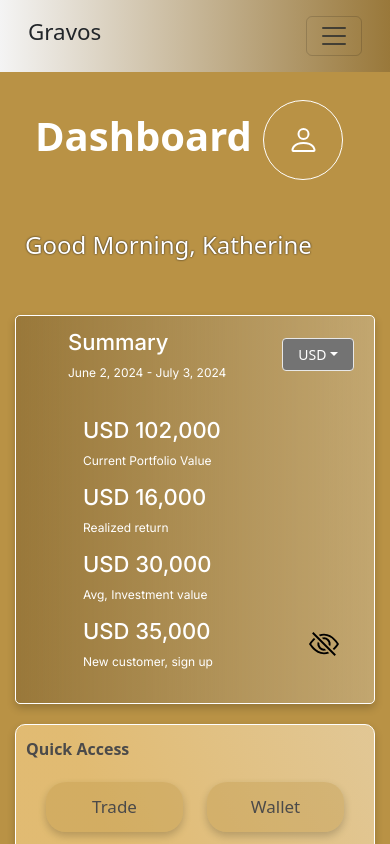
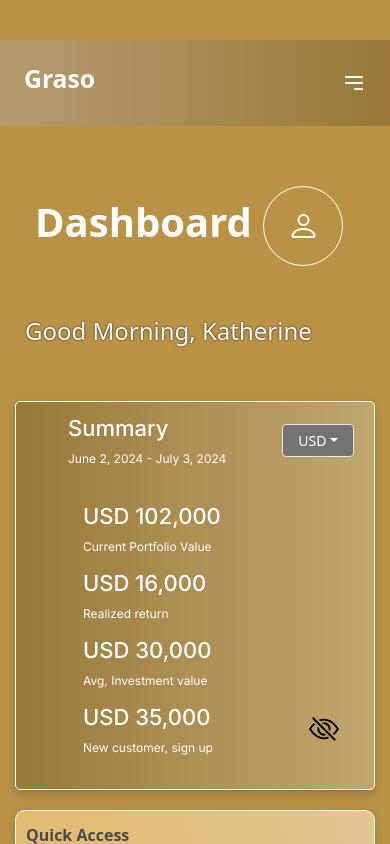
Before and after one commit to GRASO-SUIDEN/Graso, a React (Vite) app: page /dashboard in a window 390 px wide. Built offline with nearby package versions, Linux system fonts and the light colour scheme; a web font is replaced by a local one.

Commit message:
mobile nav

```diff
--- /dev/null
+++ b/src/components/MobileNav.jsx
@@ -0,0 +1,61 @@
+import { useState } from "react";
+
+function MobileNav({ children, height }) {
+  const [isOpen, setIsOpen] = useState(false);
+
+  return (
+    <nav className="max-md:flex md:hidden flex-col items-center w-full relative top-0 left-0 z-20 bg-gradient-to-r from-[#acabab6b] to-[#99783a]">
+      <div className="w-full p-4 flex justify-between items-center ">
+        <h2 className="text-white font-bold">Graso</h2>
+        <button
+          onClick={() => setIsOpen(!isOpen)}
+          className="max-md:block md:hidden focus:outline-none"
+        >
+          {isOpen ? (
+            <svg
+              className="w-6 h-6 text-white"
+              fill="none"
+              stroke="currentColor"
+              viewBox="0 0 24 24"
+              xmlns="http://www.w3.org/2000/svg"
+            >
+              <path
+                strokeLinecap="round"
+                strokeLinejoin="round"
+                strokeWidth="2"
+                d="M6 18L18 6M6 6l12 12"
+              ></path>
+            </svg>
+          ) : (
+            <svg
+              className="w-6 h-6 text-white"
+              fill="none"
+              stroke="currentColor"
+              viewBox="0 0 24 24"
+              xmlns="http://www.w3.org/2000/svg"
+            >
+              <path
+                strokeLinecap="round"
+                strokeLinejoin="round"
+                strokeWidth="2"
+                d="M4 6h16M4 12h16m-7 6h7"
+              ></path>
+            </svg>
+          )}
+        </button>
+      </div>
+
+      <div
+        className={`fixed top-0 left-0 w-full h-[50vh] max-sm:h-[${height}] bg-gradient-to-r from-[#acabab6b] to-[#99783a] transform transition-transform duration-300 -z-[5] ${
+          isOpen ? "translate-y-0 opacity-100" : "-translate-y-full"
+        }`}
+      >
+        <ul className="flex flex-col justify-center items-center space-y-4 p-4 text-white">
+          {children}
+        </ul>
+      </div>
+    </nav>
+  );
+}
+
+export default MobileNav;
--- a/src/components/banner/Banner.css
+++ b/src/components/banner/Banner.css
@@ -1,13 +1,13 @@
-.outer-banner{
+.outer-banner {
   width: 100%;
   height: auto;
-    background:  #bb9245;
+  background: #bb9245;
 }
-.banner{
+.banner {
   width: 100%;
   height: 100vh;
 }
-.main-content{
+.main-content {
   width: 100%;
   height: 100%;
   display: flex;
@@ -19,24 +19,25 @@
   width: 80%;
   max-width: 886px;
   min-width: 300px;
-    color: #D9D9D9;
+  color: #d9d9d9;
   font-weight: 400;
   padding: 10px;
-    z-index: 999;
+  z-index: 10;
 }
-.text h1{
-    font-size:  4.375rem;
+.text h1 {
+  font-size: 4.375rem;
   line-height: 101.36px;
   margin: 5% 0 0 0;
   z-index: 999;
 }
-.text p{
+.text p {
   line-height: 28.96px;
   width: 90%;
   max-width: 703px;
   font-size: 20px;
 }
-.invest-btn, .develop-btn {
+.invest-btn,
+.develop-btn {
   width: 30%;
   max-width: 145px;
   height: auto;
@@ -50,28 +51,34 @@
   border-right: 1px solid #737373;
   border-bottom: 1px solid #737373;
   outline: none;
-    background: linear-gradient(to right, rgba(217, 217, 217, 0.39), rgba(115, 115, 115, 0.42));
+  background: linear-gradient(
+    to right,
+    rgba(217, 217, 217, 0.39),
+    rgba(115, 115, 115, 0.42)
+  );
   color: #ffffff;
   font-size: 1.2rem;
   font-weight: 500;
 }
-button, .start-btn{
+button,
+.start-btn {
   transition: transform 0.3s ease-in-out;
 }
-button:active, .start-btn:active{
+button:active,
+.start-btn:active {
   transform: scale(0.8);
 }
-.button-holder{
+.button-holder {
   width: 100%;
   display: flex;
   gap: 10px;
   margin-top: 7%;
 }
-.develop-btn{
+.develop-btn {
   background: #fff;
   color: #bb9245;
 }
-.sponge-box-image3{
+.sponge-box-image3 {
   left: 0;
   top: 11px;
   position: absolute;
@@ -81,7 +88,7 @@ button:active, .start-btn:active{
   min-height: 10vh;
   z-index: 9;
 }
-.sponge-box-image4{
+.sponge-box-image4 {
   left: 36%;
   top: 5%;
   position: absolute;
@@ -89,7 +96,7 @@ button:active, .start-btn:active{
   max-height: 8vh;
   z-index: 9999;
 }
-.sponge-box-image1{
+.sponge-box-image1 {
   right: 5%;
   top: 15%;
   position: absolute;
@@ -98,7 +105,7 @@ button:active, .start-btn:active{
   z-index: 9999;
   z-index: 0;
 }
-.sponge-box-image5{
+.sponge-box-image5 {
   left: 29%;
   bottom: -4%;
   position: absolute;
@@ -107,25 +114,20 @@ button:active, .start-btn:active{
   z-index: 9999;
   z-index: 0;
 }
-.main-content img{
+.main-content img {
   width: 100%;
   height: 100%;
 }
 
-
-
-
-
-
 @media (max-width: 768px) {
-    .header{
+  .header {
     display: none;
   }
-.text h1{
-    font-size:  2.5rem;;
+  .text h1 {
+    font-size: 2.5rem;
     line-height: 50px;
   }
-.text p{
+  .text p {
     line-height: 28.96px;
     width: 100%;
     max-width: 703px;
@@ -133,22 +135,19 @@ button:active, .start-btn:active{
     font-size: 1.1rem;
     margin: 10px 0 10px 0;
   }
-.invest-btn, .develop-btn {
+  .invest-btn,
+  .develop-btn {
     width: 40%;
     font-size: 1.1rem;
     max-width: 100px;
   }
 
-.button-holder{
+  .button-holder {
     width: 100%;
     display: flex;
     gap: 10px;
   }
-.sponge-box-image4{
+  .sponge-box-image4 {
     z-index: -1;
   }
-
-
-
-
 }
--- a/src/components/banner/banner.jsx
+++ b/src/components/banner/banner.jsx
@@ -5,14 +5,25 @@ import image3 from "../assets/Sponge 1.png";
 import image4 from "../assets/Sponge 2.png";
 import image5 from "../assets/Sponge 3.png";
 import Footer from "./footer/footer";
-import SideNav from "./sideNav/sidenav";
+import MobileNav from "../MobileNav";
+import { NavLink } from "react-router-dom";
 
 const Banner = () => {
   return (
     <div className="outer-banner">
       <div className="banner">
         <Header />
-        <SideNav />
+        <MobileNav>
+          <li>
+            <NavLink to="/explore">Explore</NavLink>
+          </li>
+          <li>
+            <NavLink to="/dashboard">Dashboard</NavLink>
+          </li>
+          <li>Portfolio</li>
+          <li>Whitepaper</li>
+          <li>About us</li>
+        </MobileNav>
         <div className="main-content">
           <div className="text">
             <h1>Making Real Estate More Accessible to All</h1>
--- a/src/components/banner/header/header.css
+++ b/src/components/banner/header/header.css
@@ -110,7 +110,7 @@ nav ul .start-btn:hover::after {
   color: #fdd993;
 }
 
-@media (max-width: 1024px) {
+@media (max-width: 902px) {
   .header {
     display: none;
   }
--- a/src/components/banner/sideNav/sidenav.jsx
+++ b/src/components/banner/sideNav/sidenav.jsx
@@ -27,7 +27,7 @@ const SideNav = () => {
             {" "}
             <h1 className="nav-logo">Gravos</h1>
             <button
-              className="navbar-toggler custom-toggler;"
+              className="navbar-toggler custom-toggler"
               type="button"
               data-bs-toggle="collapse"
               data-bs-target="#navbarToggleExternalContent"
--- a/src/pages/dashboard/mobile-admin-panel/mobilepanel.jsx
+++ b/src/pages/dashboard/mobile-admin-panel/mobilepanel.jsx
@@ -1,12 +1,8 @@
-import React from 'react'
+import MobileNav from "../../../components/MobileNav";
 
 export const MobilePanel = () => {
   return (
-    <div className="mobile-nav">
-      <div className="collapse" id="navbarToggleExternalContent">
-        <div className="gradient-bg p-4">
-          <span className="text-muted">
-            <ul>
+    <MobileNav height="90vh">
       <li>Profile</li>
       <li>Explore</li>
       <li>Wishlist</li>
@@ -18,28 +14,8 @@ export const MobilePanel = () => {
       <li>Settings</li>
       <li>Refer to earn</li>
       <li>Log out</li>
-            </ul>
-          </span>
-        </div>
-      </div>
-      <nav className="navbar navbar-light gradient-bg p-3">
-        <div className="container-fluid"> <h1 className='nav-logo'>Gravos</h1>
-          <button
-            className="navbar-toggler custom-toggler;"
-            type="button"
-            data-bs-toggle="collapse"
-            data-bs-target="#navbarToggleExternalContent"
-            aria-controls="navbarToggleExternalContent"
-            aria-expanded="false"
-            aria-label="Toggle navigation"
-          >
-            <span className="navbar-toggler-icon"></span>
-          </button>
-        </div>
-      </nav>
-      </div>
+    </MobileNav>
   );
 };
 
-
 export default MobilePanel;
--- a/src/pages/dashboard/sideadminpanel/side-admin-panel.jsx
+++ b/src/pages/dashboard/sideadminpanel/side-admin-panel.jsx
@@ -1,12 +1,11 @@
-import React from 'react';
-import './side-admin-panel.css';
-import Logo from '../../../components/logo/logo';
+import "./side-admin-panel.css";
+import Logo from "../../../components/logo/logo";
 
 const SideAdmin = () => {
   return (
     <div className="side-admin-container">
       <div className="top">
-            <Logo/>
+        <Logo />
       </div>
       <div className="center">
         <ul>
@@ -22,13 +21,29 @@ const SideAdmin = () => {
         </ul>
       </div>
       <div className="bottom">
-            <h3><svg xmlns="http://www.w3.org/2000/svg" width="16" height="16" fill="currentColor" class="bi bi-box-arrow-right" viewBox="0 0 16 16">
-  <path fill-rule="evenodd" d="M10 12.5a.5.5 0 0 1-.5.5h-8a.5.5 0 0 1-.5-.5v-9a.5.5 0 0 1 .5-.5h8a.5.5 0 0 1 .5.5v2a.5.5 0 0 0 1 0v-2A1.5 1.5 0 0 0 9.5 2h-8A1.5 1.5 0 0 0 0 3.5v9A1.5 1.5 0 0 0 1.5 14h8a1.5 1.5 0 0 0 1.5-1.5v-2a.5.5 0 0 0-1 0z"/>
-  <path fill-rule="evenodd" d="M15.854 8.354a.5.5 0 0 0 0-.708l-3-3a.5.5 0 0 0-.708.708L14.293 7.5H5.5a.5.5 0 0 0 0 1h8.793l-2.147 2.146a.5.5 0 0 0 .708.708z"/>
-</svg> Logout</h3>
+        <h3>
+          <svg
+            xmlns="http://www.w3.org/2000/svg"
+            width="16"
+            height="16"
+            fill="currentColor"
+            className="bibi-box-arrow-right"
+            viewBox="0 0 16 16"
+          >
+            <path
+              fillRule="evenodd"
+              d="M10 12.5a.5.5 0 0 1-.5.5h-8a.5.5 0 0 1-.5-.5v-9a.5.5 0 0 1 .5-.5h8a.5.5 0 0 1 .5.5v2a.5.5 0 0 0 1 0v-2A1.5 1.5 0 0 0 9.5 2h-8A1.5 1.5 0 0 0 0 3.5v9A1.5 1.5 0 0 0 1.5 14h8a1.5 1.5 0 0 0 1.5-1.5v-2a.5.5 0 0 0-1 0z"
+            />
+            <path
+              fillRule="evenodd"
+              d="M15.854 8.354a.5.5 0 0 0 0-.708l-3-3a.5.5 0 0 0-.708.708L14.293 7.5H5.5a.5.5 0 0 0 0 1h8.793l-2.147 2.146a.5.5 0 0 0 .708.708z"
+            />
+          </svg>{" "}
+          Logout
+        </h3>
       </div>
     </div>
   );
-}
+};
 
 export default SideAdmin;
--- a/src/pages/explore/Explore.jsx
+++ b/src/pages/explore/Explore.jsx
@@ -1,19 +1,21 @@
 import Footer from "../../components/banner/footer/footer";
 import Header from "../../components/banner/header/header";
+import SideNav from "../../components/banner/sideNav/sidenav";
 import ExploreCard from "../../components/ExploreCard";
 
 function Explore() {
   return (
     <section className="w-full h-full min-h-screen flex flex-col">
       <Header />
+      <SideNav />
       <div className="mt-[7rem] flex-grow">
         <h2 className="ml-[6rem] text-white text-[2rem] font-extrabold">
           Explore
         </h2>
-        <ul className="flex ml-[6rem] mt-3 space-x-5 text-white">
-          <li>Live & Upcoming</li>
+        <ul className="flex ml-[4rem] mt-3 space-x-5 text-white">
+          <li className="font-bold">Live & Upcoming</li>
           <div className="h-[1.3rem] w-[0.1rem] bg-white"></div>
-          <li>Completed</li>
+          <li className="font-thin">Completed</li>
         </ul>
         <div className="ml-6 flex space-x-5">
           <ExploreCard />
--- a/tailwind.config.js
+++ b/tailwind.config.js
@@ -2,7 +2,14 @@
 export default {
   content: ["./index.html", "./src/**/*.{js,ts,jsx,tsx}"],
   theme: {
-    extend: {},
+    extend: {
+      screens: {
+        "max-sm": { max: "640px" },
+        "max-md": { max: "902px" },
+        "max-lg": { max: "1024px" },
+        "max-xl": { max: "1280px" },
+      },
+    },
   },
   plugins: [],
 };
```
Also changed, not shown: src/components/banner/sideNav/sidenav.css (+7 -10 lines), src/pages/dashboard/sideadminpanel/admin-info/admin-info.css (+96 -108 lines). Lines whose indentation alone changed are shown as unchanged.
